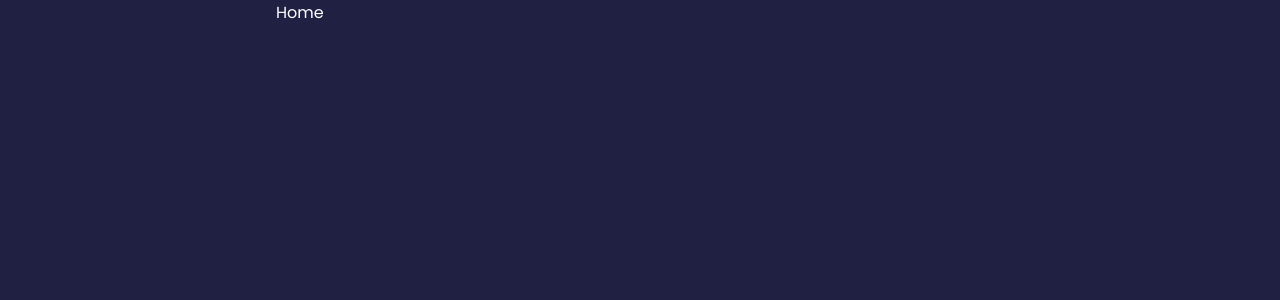
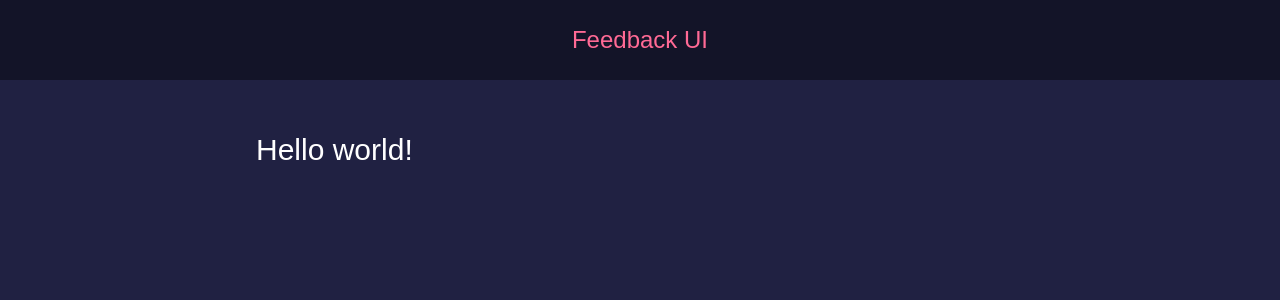
Before and after one commit to mosmomedia/frontend_portfolio_project_2, a React (Create React App) app in the folder frontend/: page / in a window 1280 px wide. Shown: the top 300 px of the page. Built offline with nearby package versions, Linux system fonts and the light colour scheme.

Commit message:
setup tailwind css & Header component

```diff
--- a/frontend/package.json
+++ b/frontend/package.json
@@ -41,5 +41,10 @@
 			"last 1 firefox version",
 			"last 1 safari version"
 		]
+	},
+	"devDependencies": {
+		"autoprefixer": "^10.4.4",
+		"postcss": "^8.4.12",
+		"tailwindcss": "^3.0.23"
 	}
 }
--- /dev/null
+++ b/frontend/postcss.config.js
@@ -0,0 +1,6 @@
+module.exports = {
+  plugins: {
+    tailwindcss: {},
+    autoprefixer: {},
+  },
+}
--- a/frontend/src/App.js
+++ b/frontend/src/App.js
@@ -1,4 +1,5 @@
 import { BrowserRouter as Router, Route, Routes } from 'react-router-dom';
+import Header from './components/Header';
 
 import Home from './pages/Home';
 import SignIn from './pages/SignIn';
@@ -7,7 +8,8 @@ import SignUp from './pages/SignUp';
 function App() {
 	return (
 		<Router>
-			<div className="container">
+			<Header />
+			<div className="max-w-3xl m-auto py-5">
 				<Routes>
 					<Route path="/" element={<Home />} />
 					<Route path="/sign-in" element={<SignIn />} />
--- /dev/null
+++ b/frontend/src/components/Header.jsx
@@ -0,0 +1,15 @@
+import { Link } from 'react-router-dom';
+
+function Header() {
+	return (
+		<header className="bg-black/40 h-20 w-full flex items-center mb-8">
+			<div className="max-w-3xl m-auto py-5">
+				<Link to="/" className="text-2xl text-[#ff6a95]">
+					<h2>Feedback UI</h2>
+				</Link>
+			</div>
+		</header>
+	);
+}
+
+export default Header;
--- a/frontend/src/index.css
+++ b/frontend/src/index.css
@@ -1,10 +1,8 @@
+@tailwind base;
+@tailwind components;
+@tailwind utilities;
+
 @import url('https://fonts.googleapis.com/css2?family=Poppins:wght@400;600;700&display=swap');
-
-* {
-	box-sizing: border-box;
-	margin: 0;
-	padding: 0;
-}
 
 body {
 	font-family: 'Poppins', sans-serif;
@@ -12,6 +10,13 @@ body {
 	color: #fff;
 	line-height: 1.6;
 }
+
+/*  {
+	box-sizing: border-box;
+	margin: 0;
+	padding: 0;
+}
+
 
 ul {
 	list-style: none;
@@ -41,4 +46,4 @@ header {
 	justify-content: space-between;
 	align-items: center;
 	margin-bottom: 30px;
-}
+} */
--- a/frontend/src/pages/Home.jsx
+++ b/frontend/src/pages/Home.jsx
@@ -1,5 +1,9 @@
 function Home() {
-	return <div>Home</div>;
+	return (
+		<>
+			<h1 className="text-3xl">Hello world!</h1>
+		</>
+	);
 }
 
 export default Home;
--- /dev/null
+++ b/frontend/tailwind.config.js
@@ -0,0 +1,8 @@
+module.exports = {
+	content: ['./src/**/*.{js,jsx,ts,tsx}'],
+
+	theme: {
+		extend: {},
+	},
+	plugins: [],
+};
```
Also changed, not shown: frontend/public/index.html (indentation only), 2 other files (tests, documents, lock files or other folders).
